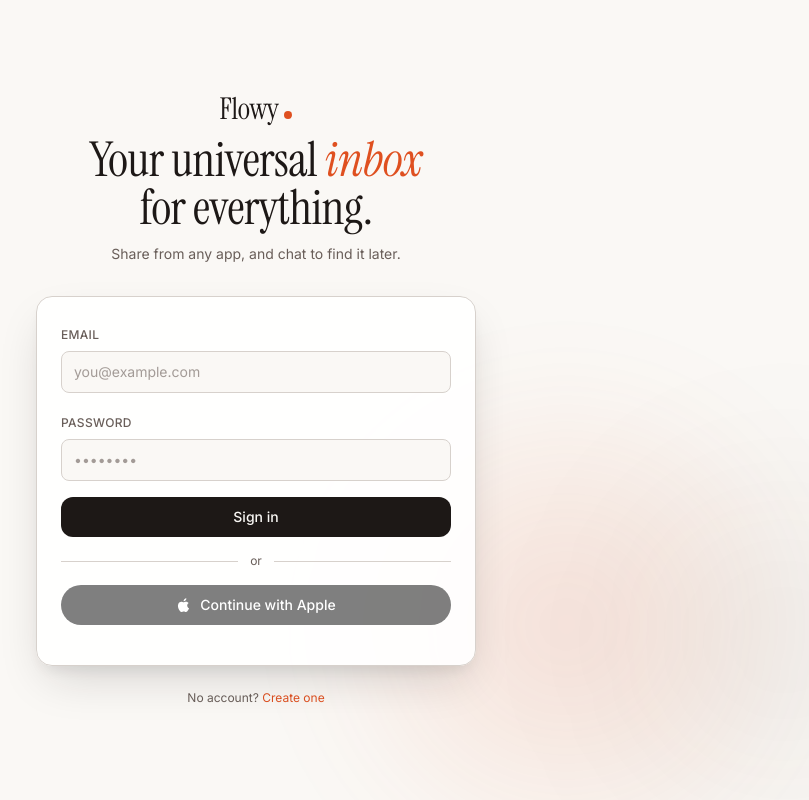
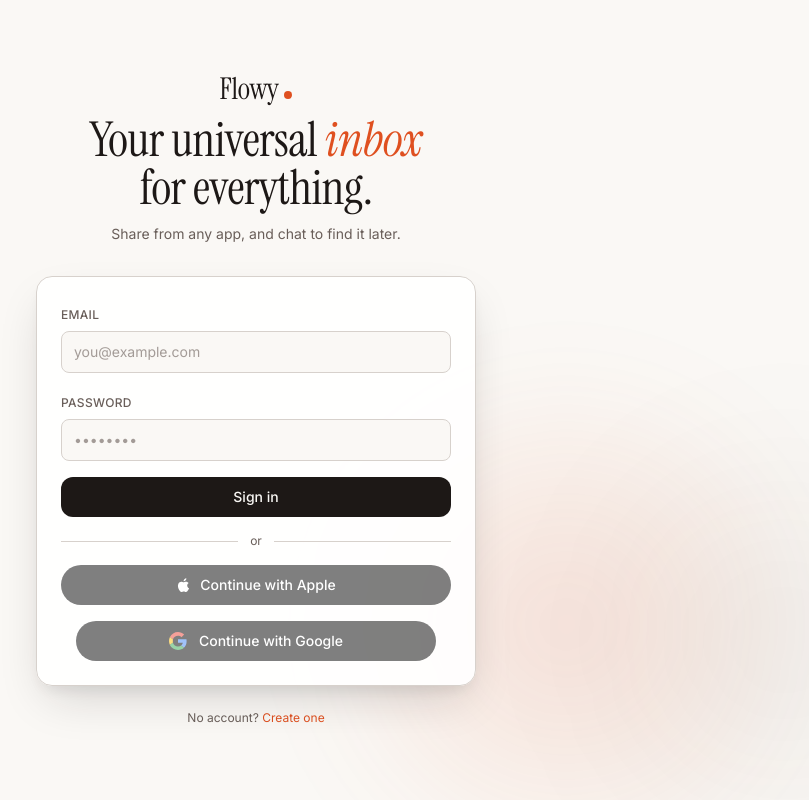
Before and after one commit to carlosjunod/Flowy, a Next.js app in the folder apps/web/: page /login in a window 1280 px wide. Shown: the whole page, without its empty margins (384-1193 px from the left). Built offline with nearby package versions, Linux system fonts and the light colour scheme; no server answers.

Commit message:
login fix

```diff
--- a/apps/web/app/(auth)/login/page.tsx
+++ b/apps/web/app/(auth)/login/page.tsx
@@ -123,7 +123,7 @@
       size: 'large',
       shape: 'pill',
       text: 'continue_with',
-      width: 320,
+      width: 360,
     });
   }, [gsiReady, handleGoogleCredential]);
 
@@ -294,7 +294,27 @@
               </button>
             ) : null}
             {googleConfigured ? (
-              <div ref={googleBtnRef} className="flex justify-center" data-testid="google-signin" />
+              <div className="flex justify-center">
+                <div className="group relative h-10 w-[360px] max-w-full">
+                  <div
+                    aria-hidden="true"
+                    className={`pointer-events-none flex h-full w-full items-center justify-center gap-3 rounded-full bg-black px-4 text-sm font-medium text-white ring-1 ring-white/15 transition group-hover:bg-black/80 ${gsiReady ? '' : 'opacity-50'}`}
+                  >
+                    <svg aria-hidden="true" viewBox="0 0 24 24" className="h-[18px] w-[18px]">
+                      <path fill="#EA4335" d="M12 5.04c1.8 0 3.4.65 4.67 1.82l3.5-3.5C18.02 1.38 15.24 0 12 0 7.31 0 3.26 2.69 1.28 6.61l4.07 3.16C6.31 6.78 8.93 5.04 12 5.04z"/>
+                      <path fill="#4285F4" d="M23.49 12.27c0-.85-.08-1.66-.22-2.45H12v4.64h6.44c-.28 1.5-1.12 2.77-2.38 3.62l3.84 2.97c2.24-2.07 3.59-5.12 3.59-8.78z"/>
+                      <path fill="#FBBC05" d="M5.34 14.14a7.21 7.21 0 0 1 0-4.28L1.27 6.7A12 12 0 0 0 0 12c0 1.94.46 3.77 1.27 5.4l4.07-3.26z"/>
+                      <path fill="#34A853" d="M12 24c3.24 0 5.96-1.08 7.95-2.93l-3.84-2.97c-1.07.72-2.45 1.15-4.11 1.15-3.17 0-5.86-2.14-6.82-5.02L1.1 17.49C3.08 21.41 7.14 24 12 24z"/>
+                    </svg>
+                    <span>Continue with Google</span>
+                  </div>
+                  <div
+                    ref={googleBtnRef}
+                    className="absolute inset-0 opacity-0 [color-scheme:dark]"
+                    data-testid="google-signin"
+                  />
+                </div>
+              </div>
             ) : null}
           </>
         ) : null}
```
Also changed, not shown: 1 other file (tests, documents, lock files or other folders).
